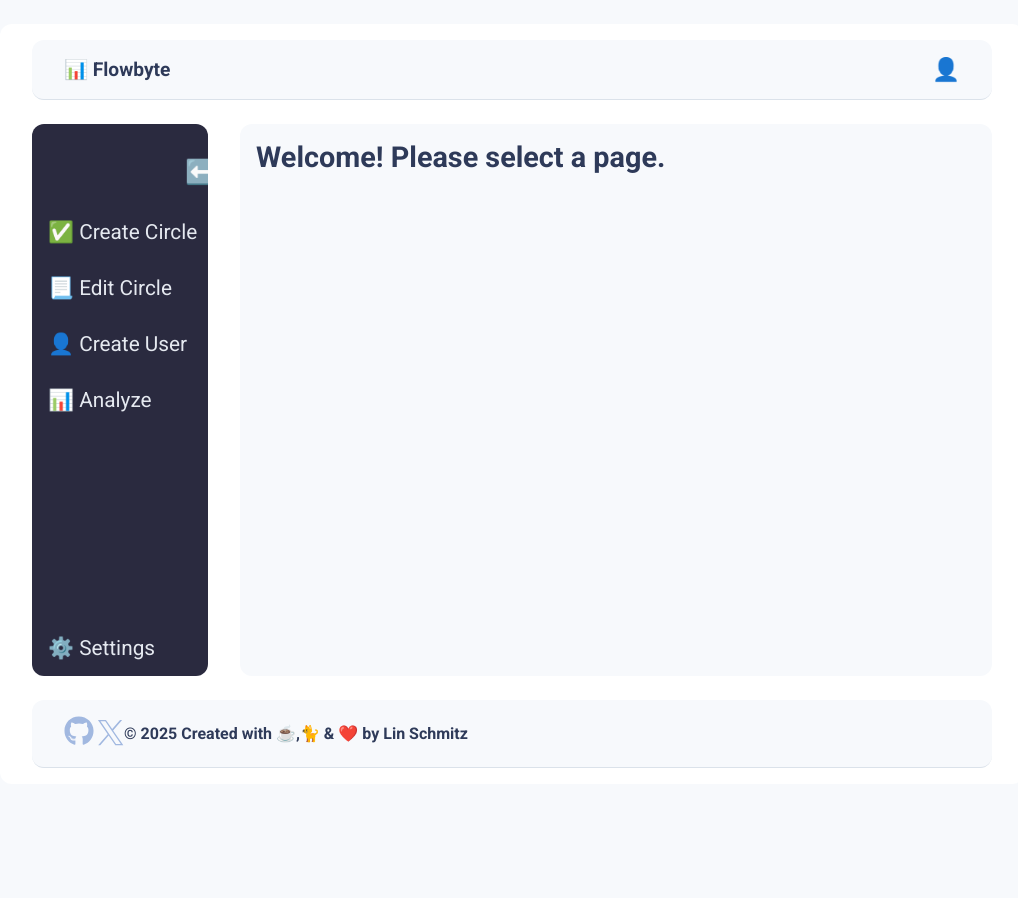
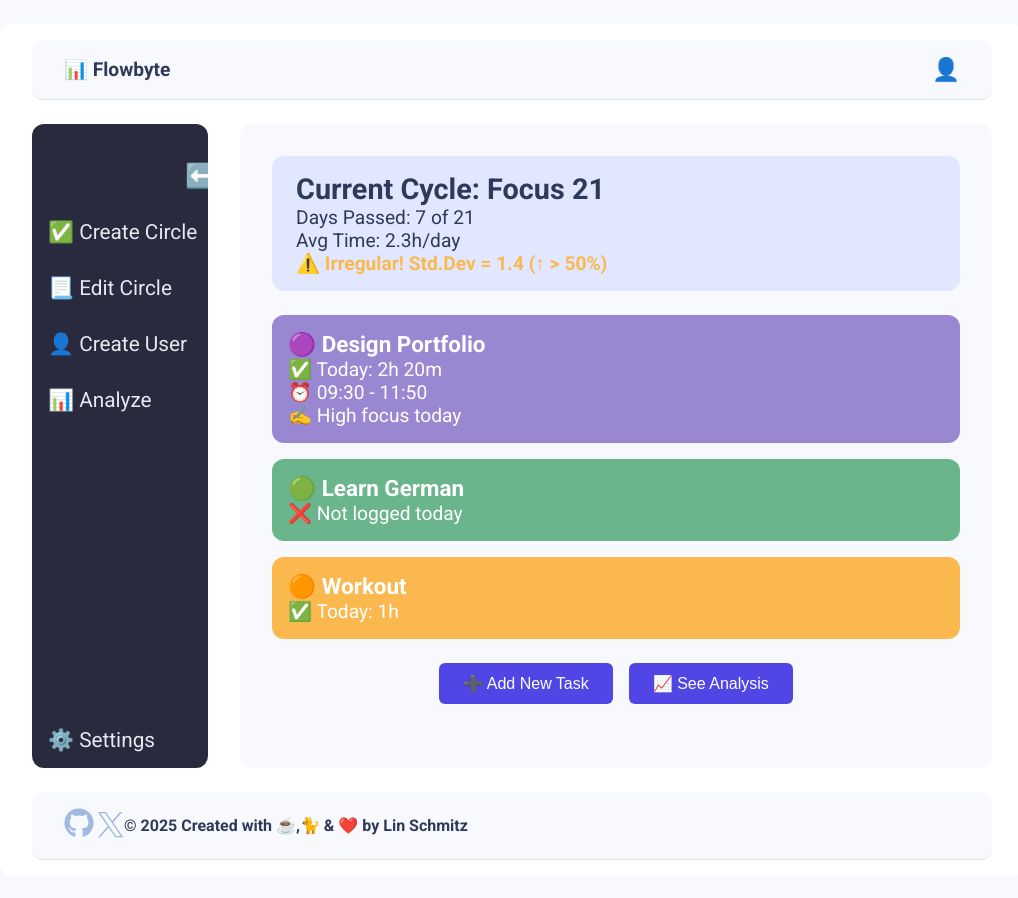
Before and after one commit to LinSchmitz/Flowbyte, a React (Vite) app: page / in a window 1280 px wide. Shown: the whole page, without its empty margins (128-1146 px from the left). Before the commit the page ends 808 px from the top, so only its background shows below. Built offline with nearby package versions, Linux system fonts and the light colour scheme.

Commit message:
added Analyz

```diff
--- a/src/components/App.jsx
+++ b/src/components/App.jsx
@@ -14,16 +14,13 @@ export default function App() {
           <SideBar />
           <main className="main-content">
             <Routes>
+              <Route path="/" element={<Analyze />} />
+              <Route path="/analyze" element={<Analyze />} />
               <Route path="/create-circle" element={<CreateCircle />} />
               <Route path="/edit-circle" element={<EditCircle />} />
               <Route path="/create-user" element={<CreateUser />} />
-              <Route path="/analyze" element={<Analyze />} />
               <Route path="/settings" element={<Settings />} />
-              {/* You can add a default route */}
-              <Route
-                path="*"
-                element={<h2>Welcome! Please select a page.</h2>}
-              />
+              <Route path="*" element={<h2>404 Page not found.</h2>} />
             </Routes>
           </main>
         </div>
```
